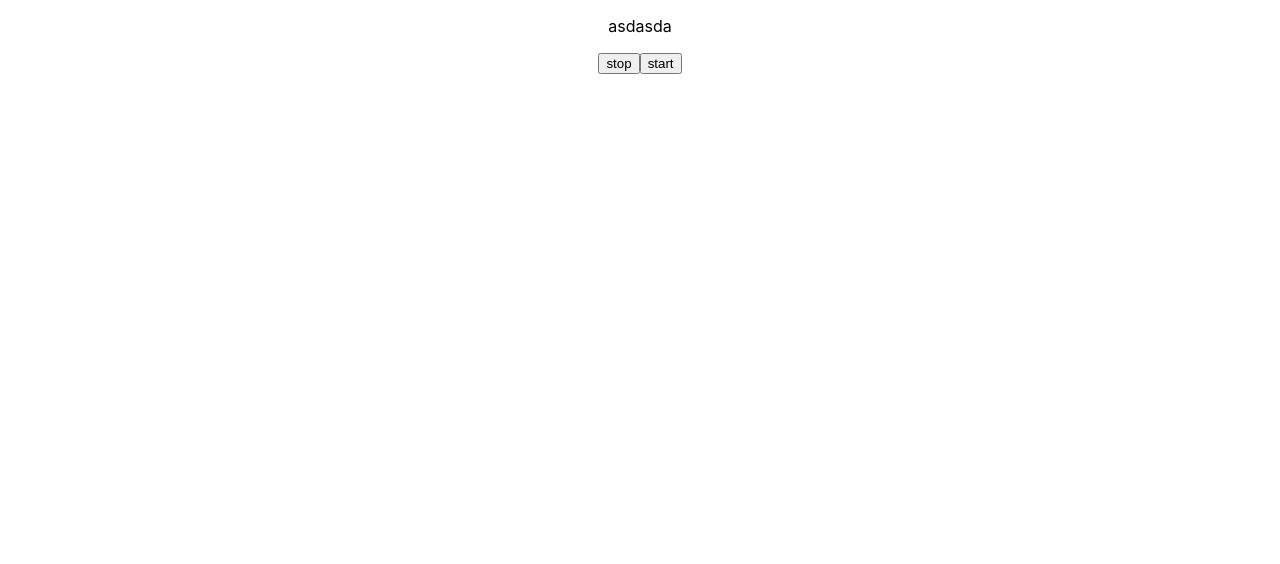
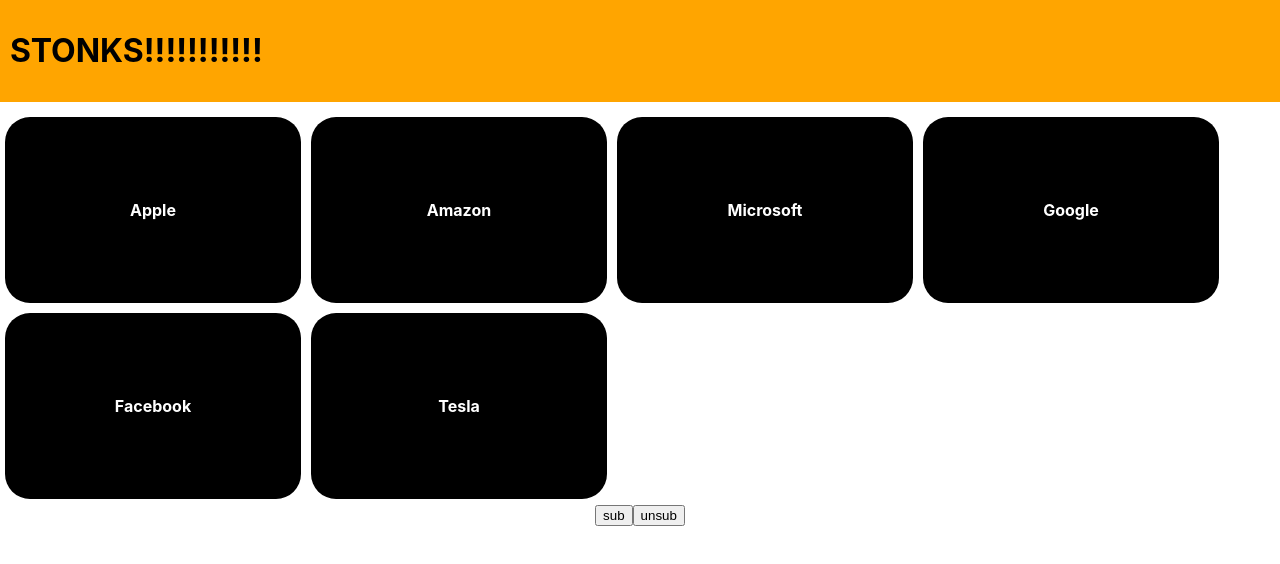
Before and after one commit to ababakhanlou/live-stocks-application, a React (Create React App) app: page / in a window 1280 px wide. Shown: the top 564 px of the page. Built offline with nearby package versions, Linux system fonts and the light colour scheme; no server answers.

Commit message:
feat: Added UI and file structure

```diff
--- a/package.json
+++ b/package.json
@@ -9,6 +9,7 @@
     "react": "^17.0.1",
     "react-dom": "^17.0.1",
     "react-scripts": "4.0.0",
+    "styled-components": "^5.2.1",
     "web-vitals": "^0.2.4"
   },
   "scripts": {
--- a/src/App.css
+++ b/src/App.css
@@ -2,37 +2,8 @@
   text-align: center;
 }
 
-.App-logo {
-  height: 40vmin;
-  pointer-events: none;
+.App-stocks {
+  display: flex;
+  flex-direction: row;
+  flex-wrap: wrap;
 }
-
-@media (prefers-reduced-motion: no-preference) {
-  .App-logo {
-    animation: App-logo-spin infinite 20s linear;
-  }
-}
-
-.App-header {
-  background-color: #282c34;
-  min-height: 100vh;
-  display: flex;
-  flex-direction: column;
-  align-items: center;
-  justify-content: center;
-  font-size: calc(10px + 2vmin);
-  color: white;
-}
-
-.App-link {
-  color: #61dafb;
-}
-
-@keyframes App-logo-spin {
-  from {
-    transform: rotate(0deg);
-  }
-  to {
-    transform: rotate(360deg);
-  }
-}
--- a/src/App.js
+++ b/src/App.js
@@ -1,41 +1,26 @@
 import React from "react";
+import Banner from "./components/Banner";
+import StockList from "./components/StockList";
+import Socket from "./services/Socket";
+
 import "./App.css";
 
 function App() {
-  const socket = new WebSocket(
-    "wss://ws.finnhub.io?token=bukp1in48v6qi7366f9g"
-  );
-
-  socket.onopen = () => {
-    console.log("Connected!");
-    //socket.send(JSON.stringify({ type: "subscribe", symbol: "AAPL" }));
-  };
-
-  // Listen for messages
-  //socket.addEventListener("message", function (event) {
-  // console.log("Message from server ", event.data);
-  //});
-
-  socket.onmessage = (event) => {
-    console.log("Message from server ", event.data);
-  };
-
-  // Unsubscribe
-  const unsubscribe = () => {
-    console.log("unsub");
-    socket.send(JSON.stringify({ type: "unsubscribe", symbol: "AAPL" }));
-  };
-
-  const subscribe = () => {
-    console.log("sub");
-    socket.send(JSON.stringify({ type: "subscribe", symbol: "AAPL" }));
-  };
+  const socket = new Socket();
 
   return (
     <div className="App">
-      <p>asdasda</p>
-      <button onClick={() => unsubscribe()}>stop</button>
-      <button onClick={() => subscribe()}>start</button>
+      <Banner />
+      <div className="App-stocks">
+        <StockList name="Apple" />
+        <StockList name="Amazon" />
+        <StockList name="Microsoft" />
+        <StockList name="Google" />
+        <StockList name="Facebook" />
+        <StockList name="Tesla" />
+      </div>
+      <button onClick={socket.subscribe}> sub</button>
+      <button onClick={socket.unsubscribe}> unsub</button>
     </div>
   );
 }
--- /dev/null
+++ b/src/components/Banner.jsx
@@ -0,0 +1,21 @@
+import React from "react";
+import styled from "styled-components";
+
+const StyledBanner = styled.div`
+  padding: 10px;
+  display: flex;
+  justify-content: space-between;
+  align-items: center;
+  background-color: orange;
+  margin-bottom: 10px;
+`;
+
+const Banner = () => {
+  return (
+    <StyledBanner>
+      <h1>STONKS!!!!!!!!!!!</h1>
+    </StyledBanner>
+  );
+};
+
+export default Banner;
--- /dev/null
+++ b/src/components/StockList.jsx
@@ -0,0 +1,26 @@
+import React from "react";
+import styled from "styled-components";
+
+const StyledStock = styled.div`
+  height: 150px;
+  width: 260px;
+  padding: 18px;
+  background-color: black;
+  color: white;
+  display: flex;
+  justify-content: center;
+  align-items: center;
+  margin: 5px;
+  border-radius: 25px;
+  font-weight: 700;
+`;
+
+const StockList = ({ name }) => {
+  return (
+    <StyledStock>
+      <p>{name}</p>
+    </StyledStock>
+  );
+};
+
+export default StockList;
--- /dev/null
+++ b/src/services/Socket.js
@@ -0,0 +1,30 @@
+class Socket {
+  constructor() {
+    this.socket = new WebSocket(
+      "wss://ws.finnhub.io?token=bukp1in48v6qi7366f9g"
+    );
+
+    this.socket.onopen = () => {
+      console.log("Connected!");
+    };
+
+    this.socket.onmessage = (event) => {
+      console.log("Message from server ", event.data);
+    };
+
+    this.subscribe = this.subscribe.bind(this);
+    this.unsubscribe = this.unsubscribe.bind(this);
+  }
+
+  unsubscribe() {
+    console.log("unsub");
+    this.socket.send(JSON.stringify({ type: "unsubscribe", symbol: "AAPL" }));
+  }
+
+  subscribe() {
+    console.log("sub");
+    this.socket.send(JSON.stringify({ type: "subscribe", symbol: "AAPL" }));
+  }
+}
+
+export default Socket;
```
Also changed, not shown: src/components/StockModal.jsx (added), 1 other file (tests, documents, lock files or other folders).
